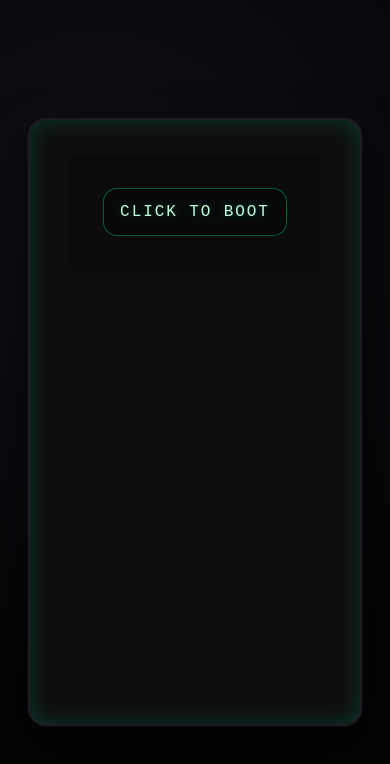
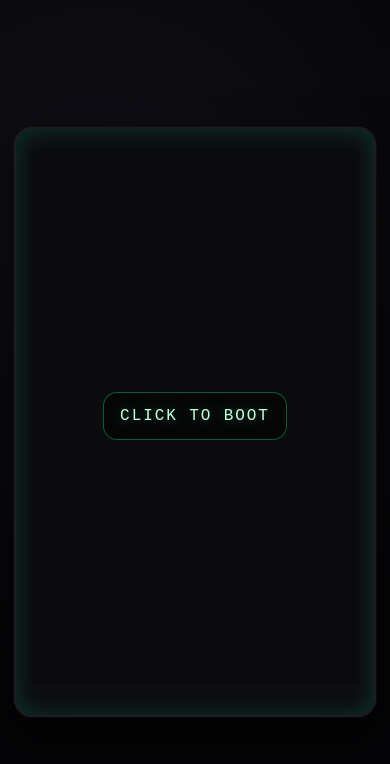
Before and after one commit to KamilKalowski/Personal-Website, a React (Vite) app: page / in a window 390 px wide. Shown: the top 764 px of the page. Built offline with nearby package versions, Linux system fonts and the light colour scheme.

Commit message:
Final IOS fix

```diff
--- a/src/pages/Contact.jsx
+++ b/src/pages/Contact.jsx
@@ -129,9 +129,6 @@ const Contact = () => {
             </div>
 
             <p className="contact-footnote">
-              No backend yet — this uses <code>mailto:</code> to open a prefilled email.
-              If you want true “submit without email client”, tell me whether you prefer
-              Formspree, Netlify Forms, or a tiny Vercel function.
             </p>
           </form>
         </div>
--- a/src/pages/Kamiconda.css
+++ b/src/pages/Kamiconda.css
@@ -1,8 +1,3 @@
-/* Kamiconda.css
-   Fully namespaced so NOTHING leaks into other pages.
-   (No generic selectors like .card/.title/.type-line without a kamiconda parent.)
-*/
-
 .kamiconda-boot {
   position: absolute;
   inset: 0;
@@ -14,17 +9,6 @@
 
   background: rgba(0, 0, 0, 0.15);
   cursor: pointer;
-}
-
-.kamiconda-content {
-  position: relative;
-  z-index: 1;
-
-  /* IMPORTANT: this creates “safe area” so characters/glow aren’t clipped */
-  padding: 6px 10px;
-
-  /* keep lines from touching CRT edges */
-  max-width: 100%;
 }
 
 .kamiconda-boot-inner {
@@ -40,13 +24,7 @@
   text-shadow: 0 0 12px rgba(0, 255, 170, 0.35);
 }
 
-.kamiconda-boot-sub {
-  margin-top: 8px;
-  font-size: 10px;
-  opacity: 0.85;
-  letter-spacing: 0.06em;
-  text-transform: none;
-}
+/* ================= SCREEN ================= */
 
 .kamiconda-screen {
   min-height: 100vh;
@@ -56,10 +34,21 @@
 
   background: radial-gradient(circle at 25% 25%, #0f0f16, #050507 70%);
   color: #bfffdc;
+
   font-family: 'Press Start 2P', 'VT323', 'Fira Code', 'IBM Plex Mono', monospace;
-
   padding: 28px;
 }
+
+/* Hide lines until boot */
+.kamiconda-screen.is-locked .type-line {
+  opacity: 0;
+}
+
+.kamiconda-screen.is-booted .type-line {
+  opacity: 1;
+}
+
+/* ================= CRT FRAME ================= */
 
 .kamiconda-crt {
   width: min(920px, 94vw);
@@ -76,11 +65,12 @@
     inset 0 0 22px rgba(0, 255, 170, 0.18);
 
   position: relative;
-  overflow: hidden; /* keeps scanlines + glow clipped cleanly */
+  overflow: hidden;
 
   animation: kamiconda-flicker 2.8s infinite steps(2, end);
 }
 
+/* subtle noise */
 .kamiconda-crt::before {
   content: '';
   position: absolute;
@@ -96,119 +86,54 @@
   animation: kamiconda-noise 0.18s infinite steps(2, end);
 }
 
-@keyframes kamiconda-flicker {
-  0%   { filter: brightness(1) contrast(1); transform: translate(0, 0); }
-  6%   { filter: brightness(1.03) contrast(1.02); transform: translate(0.2px, -0.2px); }
-  7%   { filter: brightness(0.98) contrast(1.02); transform: translate(-0.2px, 0.2px); }
-  8%   { filter: brightness(1.01) contrast(1); transform: translate(0, 0); }
-  60%  { filter: brightness(1) contrast(1); transform: translate(0, 0); }
-  61%  { filter: brightness(1.02) contrast(1.01); transform: translate(0.15px, 0); }
-  62%  { filter: brightness(1) contrast(1); transform: translate(0, 0); }
-  100% { filter: brightness(1) contrast(1); transform: translate(0, 0); }
+/* ================= CONTENT ================= */
+
+.kamiconda-content {
+  position: relative;
+  z-index: 1;
+  padding: 6px 10px;
+  max-width: 100%;
 }
 
-/* Scanlines overlay */
-.kamiconda-scanlines {
-  position: absolute;
-  inset: 0;
-
-  background: repeating-linear-gradient(
-    to bottom,
-    rgba(255, 255, 255, 0.10),
-    rgba(255, 255, 255, 0.10) 1px,
-    rgba(0, 0, 0, 0) 3px,
-    rgba(0, 0, 0, 0) 4px
-  );
-
-  mix-blend-mode: soft-light;
-  opacity: 0.32;
-  pointer-events: none;
-  z-index: 5; /* above text + mask */
-}
-
-/* Base text line */
 .kamiconda-text {
   position: relative;
   z-index: 1;
 
   color: #bfffdc;
+  letter-spacing: 0.04em;
+  margin-bottom: 8px;
+
   text-shadow:
     0 0 10px rgba(0, 255, 170, 0.18),
     0 1px 0 rgba(255, 255, 255, 0.06),
     0 -1px 0 rgba(0, 0, 0, 0.55);
-  letter-spacing: 0.04em;
 
-  /* pixel-ish vibe */
   -webkit-font-smoothing: none;
-  font-smooth: never;
-
-  margin-bottom: 8px;
 }
 
-/* Separator line (---) */
 .kamiconda-sep {
   height: 12px;
   margin-bottom: 8px;
 }
 
-/* Prevent interactions until animation done (optional overlay) */
-.kamiconda-blocker {
-  position: absolute;
-  inset: 0;
-  z-index: 10;
-}
-
-/* ===== Typing / reveal effect (fully scoped) ===== */
+/* ================= DESKTOP TYPING ================= */
 
 .kamiconda-crt .type-line {
-  position: relative;
   display: block;
-
-  /* IMPORTANT: typing works best with no wrap */
   white-space: nowrap;
   overflow: hidden;
+  line-height: 1.45;
+  width: 0ch;
 
-  line-height: 1.45;
-  isolation: isolate;
-
-  /* typing reveal */
-  width: 0ch;
   animation:
     kamiconda-type var(--dur, 1.5s) steps(var(--steps, 60), end) forwards,
     kamiconda-line-flicker 0.22s infinite steps(2, end);
+
   animation-delay: var(--delay, 0s);
-}
-
-@keyframes kamiconda-line-flicker {
-  0% { filter: brightness(1); }
-  50% { filter: brightness(1.06); }
-  100% { filter: brightness(1); }
-}
-
-/* Hide BIOS lines until boot (all devices) */
-.kamiconda-screen.is-locked .type-line {
-  opacity: 0;
-}
-
-/* After boot, show them */
-.kamiconda-screen.is-booted .type-line {
-  opacity: 1;
-  max-height: none;
 }
 
 @keyframes kamiconda-type {
   to { width: var(--w, 40ch); }
-}
-
-@keyframes kamiconda-sweep {
-  to { transform: translateX(115%); }
-}
-
-
-@keyframes kamiconda-noise {
-  0%   { transform: translate(0, 0); opacity: 0.08; }
-  50%  { transform: translate(-0.6px, 0.4px); opacity: 0.12; }
-  100% { transform: translate(0.4px, -0.6px); opacity: 0.09; }
 }
 
 .kamiconda-crt .type-line::after {
@@ -217,7 +142,6 @@
   top: 0;
   bottom: 0;
 
-  /* follow the typed width */
   left: var(--w, 40ch);
   width: 18ch;
 
@@ -235,46 +159,18 @@
   to { transform: translateX(0ch); }
 }
 
-/* Small screen tweaks */
-@media (max-width: 768px) {
-  .kamiconda-crt .type-line {
-    white-space: pre-wrap;
-    word-break: break-word;
-    overflow-wrap: anywhere;
-  }
+@keyframes kamiconda-line-flicker {
+  0% { filter: brightness(1); }
+  50% { filter: brightness(1.06); }
+  100% { filter: brightness(1); }
+}
 
-  /* only animate/reveal AFTER boot */
-  .kamiconda-screen.is-booted .kamiconda-crt .type-line {
-    max-height: 0;
-    opacity: 0;
-    overflow: hidden;
-
-    animation:
-      kamiconda-reveal var(--dur, 1.5s) steps(1, end) forwards,
-      kamiconda-line-flicker 0.22s infinite steps(2, end);
-    animation-delay: var(--delay, 0s);
-  }
-
-  /* keep locked fully hidden */
-  .kamiconda-screen.is-locked .kamiconda-crt .type-line {
-    opacity: 0 !important;
-    max-height: 0 !important;
-    overflow: hidden;
-    animation: none !important;
-  }
-
-  @keyframes kamiconda-reveal {
-    to { max-height: 200px; opacity: 1; }
-  }
-
-  .kamiconda-crt .type-line::after { display: none; }
-}
+/* ================= CURSOR ================= */
 
 .kamiconda-cursor {
   display: inline-block;
   margin-left: 6px;
   transform: translateY(1px);
-  opacity: 1;
   animation: kamiconda-blink 0.9s steps(1, end) infinite;
 }
 
@@ -283,7 +179,78 @@
   50%, 100% { opacity: 0; }
 }
 
-/* Respect reduced-motion */
+/* ================= MOBILE FIX (iOS SAFE) ================= */
+
+@media (max-width: 768px) {
+
+  .kamiconda-screen {
+    padding: 14px;
+  }
+
+  .kamiconda-crt {
+    width: 100%;
+    padding: 20px 14px 22px;
+    min-height: 70vh;
+  }
+
+  /* Allow wrapping */
+  .kamiconda-crt .type-line {
+    white-space: pre-wrap;
+    word-break: break-word;
+    overflow-wrap: anywhere;
+
+    width: auto;
+    max-width: 100%;
+    overflow: visible;
+  }
+
+  /* Hide while locked */
+  .kamiconda-screen.is-locked .kamiconda-crt .type-line {
+    opacity: 0 !important;
+    animation: none !important;
+  }
+
+  /* Fade lines in sequentially using delay */
+  .kamiconda-screen.is-booted .kamiconda-crt .type-line {
+    opacity: 0;
+
+    animation:
+      kamiconda-fadein 0.01s linear forwards,
+      kamiconda-line-flicker 0.22s infinite steps(2, end);
+
+    animation-delay: var(--delay, 0s), var(--delay, 0s);
+  }
+
+  @keyframes kamiconda-fadein {
+    to { opacity: 1; }
+  }
+
+  /* Disable desktop glow typing effect */
+  .kamiconda-crt .type-line::after {
+    display: none;
+  }
+}
+
+/* ================= CRT EFFECTS ================= */
+
+@keyframes kamiconda-flicker {
+  0%   { filter: brightness(1) contrast(1); }
+  6%   { filter: brightness(1.03) contrast(1.02); }
+  7%   { filter: brightness(0.98) contrast(1.02); }
+  8%   { filter: brightness(1.01) contrast(1); }
+  60%  { filter: brightness(1) contrast(1); }
+  61%  { filter: brightness(1.02) contrast(1.01); }
+  100% { filter: brightness(1) contrast(1); }
+}
+
+@keyframes kamiconda-noise {
+  0%   { transform: translate(0, 0); opacity: 0.08; }
+  50%  { transform: translate(-0.6px, 0.4px); opacity: 0.12; }
+  100% { transform: translate(0.4px, -0.6px); opacity: 0.09; }
+}
+
+/* ================= REDUCED MOTION ================= */
+
 @media (prefers-reduced-motion: reduce) {
   .kamiconda-crt,
   .kamiconda-crt::before,
```
